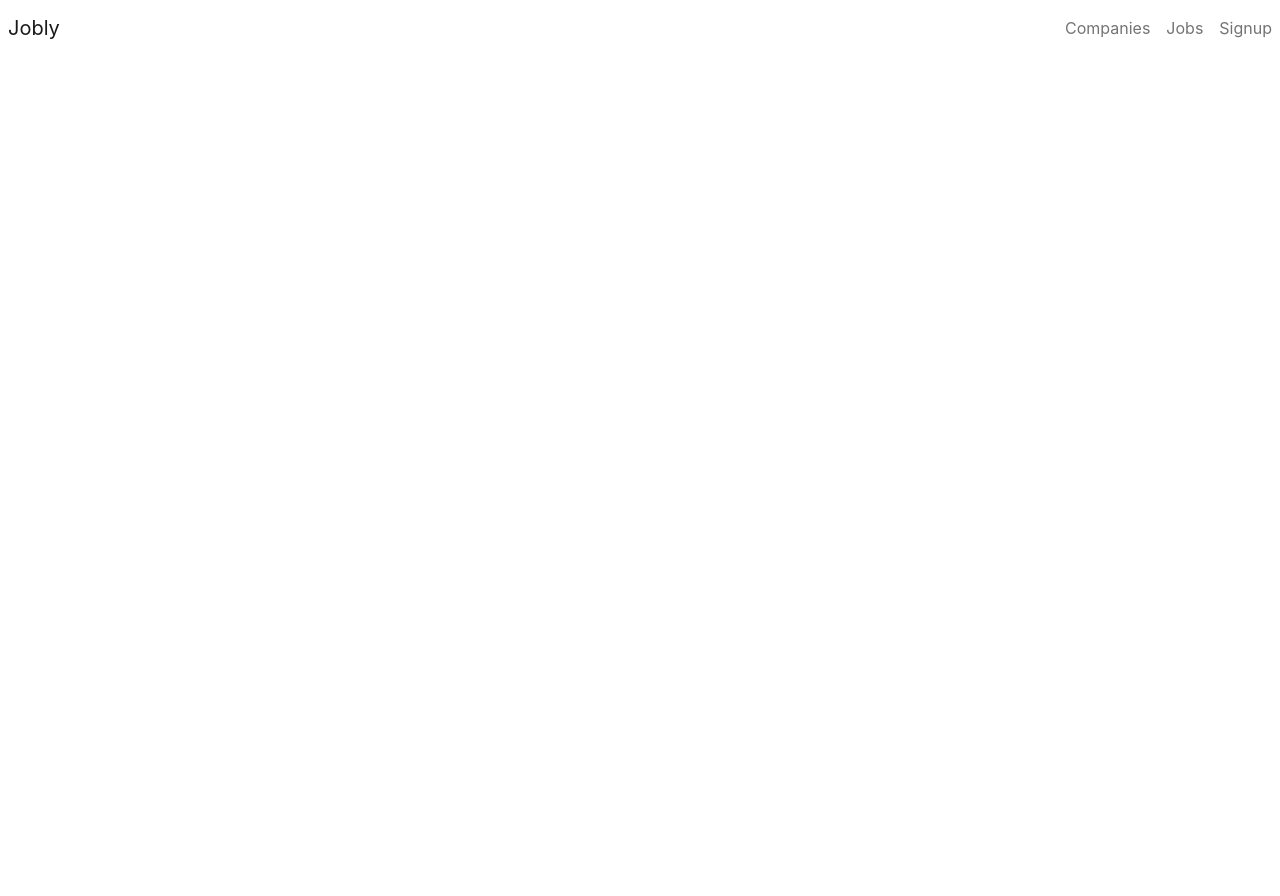
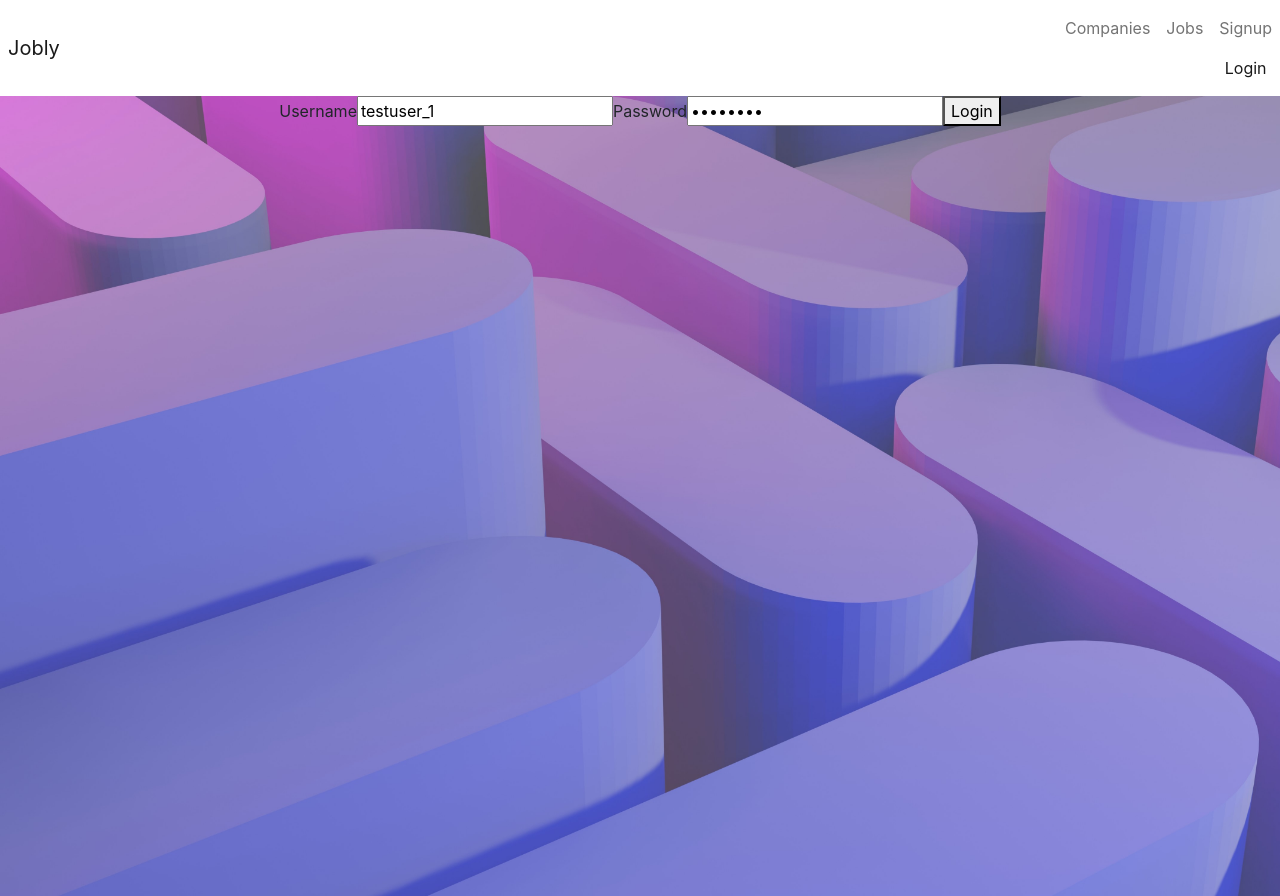
Before and after one commit to amathew195/react-jobly, a React (Create React App) app: page /login in a window 1280 px wide. Before the commit the page ends 800 px from the top, so only its background shows below. Built offline with nearby package versions, Linux system fonts and the light colour scheme; no server answers; the HTML template or start-up script is replaced by a standard one.

Commit message:
completed signup form, login form, working on error handling

```diff
--- a/package.json
+++ b/package.json
@@ -8,6 +8,7 @@
     "@testing-library/user-event": "^13.5.0",
     "axios": "^1.2.0",
     "bootstrap": "^5.2.3",
+    "jwt-decode": "^3.1.2",
     "react": "^18.2.0",
     "react-bootstrap": "^2.6.0",
     "react-dom": "^18.2.0",
--- a/src/App.js
+++ b/src/App.js
@@ -5,7 +5,7 @@ import RoutesList from "./RoutesList";
 import NavBar from "./NavBar";
 import userContext from "./userContext";
 import JoblyApi from "./api";
-import { isCompositeComponent } from "react-dom/test-utils";
+import jwt_decode from "jwt-decode";
 
 /**
  * This app component displays a website that allows users to navigate through
@@ -21,17 +21,19 @@ function App() {
 
   let initialUser = { userDetails: null, isLoading: true };
 
-  const [token, setToken] = useState(null);
+  const [token, setToken] = useState({ data: null, error: null });
   const [currentUser, setCurrentUser] = useState(initialUser);
 
   console.log(currentUser, "currentUser");
   console.log(token, "token");
 
   useEffect(function updateUserDataWhenTokenChanges() {
-    if (token) {
+    if (token.data) {
+      const decodedToken = jwt_decode(token.data);
+      const { username } = decodedToken;
       async function updateUser() {
-        const user = await JoblyApi.getUserDetails();
-        setCurrentUser({ userDetails: user, isLoading: false });
+        const user = await JoblyApi.getUserDetails(username);
+        setCurrentUser({ userDetails: user, isLoading: false, errors: null });
       }
       updateUser();
     }
@@ -42,7 +44,7 @@ function App() {
       username,
       password,
     });
-    setToken({ token });
+    setToken({ data: token, err: null });
   }
 
   async function signUpUser({
@@ -52,14 +54,18 @@ function App() {
     lastName,
     email,
   }) {
-    const token = await JoblyApi.authenticateSignUpAndGetToken({
+    try {
+      const tokenData = await JoblyApi.authenticateSignUpAndGetToken({
         username,
         password,
         firstName,
         lastName,
         email,
       });
-    setToken({ token });
+      setToken({ data: token, err: null });
+    } catch (err) {
+      setToken({ data: null, err });
+    }
   }
 
   function logoutUser() {
@@ -68,10 +74,10 @@ function App() {
   }
 
   return (
-    <userContext.Provider value={currentUser}>
+    <userContext.Provider value={{ currentUser: currentUser.userDetails, token }}>
       <div className="App container-fluid">
         <BrowserRouter>
-          <NavBar />
+          <NavBar logout={logoutUser} />
           <RoutesList login={loginUser} signUp={signUpUser} />
         </BrowserRouter>
       </div>
--- a/src/Homepage.js
+++ b/src/Homepage.js
@@ -1,4 +1,6 @@
 import "./Homepage.css";
+import userContext from "./userContext";
+import { useContext } from 'react';
 /**
  * This component renders the homepage.
  *
@@ -9,11 +11,16 @@ import "./Homepage.css";
  */
 
 function Homepage() {
+
+  const { currentUser } = useContext(userContext);
+
   return (
     <div className="Homepage">
       <div>
         <h1>Jobly</h1>
-        <h2>All the jobs in one, convenient place!</h2>
+        <h2>All the jobs in one, convenient place.</h2>
+        {currentUser &&
+          <h2>Welcome Back, {currentUser.firstName}!</h2>}
       </div>
     </div>
   );
--- a/src/LoginForm.js
+++ b/src/LoginForm.js
@@ -1,3 +1,52 @@
-function LoginForm() {}
+import { useState } from 'react';
+import { useNavigate } from 'react-router-dom';
+import './SignUpForm.css';
+
+function LoginForm({ login }) {
+  const initialState = {
+    username: "testuser_1",
+    password: "password"
+  };
+
+  const [formData, setFormData] = useState(initialState);
+  const navigate = useNavigate();
+
+  function handleChange(evt) {
+    const { name, value } = evt.target;
+    setFormData(fData => ({
+      ...fData,
+      [name]: value,
+    }));
+  }
+
+  function handleSubmit(evt) {
+    evt.preventDefault();
+    login(formData);
+    navigate("/");
+  }
+
+  return (
+    <div className="SignUpForm">
+      <form onSubmit={handleSubmit}>
+        <label htmlFor="username">Username</label>
+        <input
+          id="username"
+          name="username"
+          value={formData.username}
+          onChange={handleChange}>
+        </input>
+        <label htmlFor="password">Password</label>
+        <input
+          type="password"
+          name="password"
+          id="password"
+          value={formData.password}
+          onChange={handleChange}>
+        </input>
+        <button>Login</button>
+      </form>
+    </div>
+  );
+}
 
 export default LoginForm;
--- a/src/NavBar.js
+++ b/src/NavBar.js
@@ -1,4 +1,6 @@
 import { NavLink } from "react-router-dom";
+import userContext from "./userContext";
+import { useContext } from 'react';
 
 /**
  * Renders the navbar.
@@ -9,7 +11,11 @@ import { NavLink } from "react-router-dom";
  * App -> NavBar
  */
 
-function NavBar() {
+function NavBar({ logout }) {
+
+  const { currentUser } = useContext(userContext);
+  console.log(currentUser, "currentUser in NavBar");
+
   return (
     <nav className="navbar navbar-expand-lg navbar-light bg-white">
       <div className="container-fluid">
@@ -38,15 +44,27 @@ function NavBar() {
             <NavLink className="nav-link" reloadDocument to="/jobs">
               Jobs
             </NavLink>
-            <NavLink className="nav-link" reloadDocument to="/signup">
-              Signup
-            </NavLink>
-            {/* <NavLink className="nav-link" reloadDocument to="/">
-              Logout
-            </NavLink> */}
-            {/* <NavLink className="nav-link" reloadDocument to="/profile">
-              Profile
-            </NavLink> */}
+
+            {!currentUser &&
+              <div>
+                <NavLink className="nav-link" reloadDocument to="/signup">
+                  Signup
+                </NavLink>
+                <NavLink className="nav-link" reloadDocument to="/login">
+                  Login
+                </NavLink>
+              </div>
+            }
+
+            {currentUser &&
+              <div>
+                <NavLink onClick={logout} className="nav-link" reloadDocument to="/">
+                  Logout {currentUser.firstName}
+                </NavLink>
+                <NavLink className="nav-link" reloadDocument to="/profile">
+                  Profile
+                </NavLink>
+              </div>}
           </div>
         </div>
       </div>
--- a/src/SignUpForm.js
+++ b/src/SignUpForm.js
@@ -1,16 +1,21 @@
 import { useState } from 'react';
 import './SignUpForm.css';
+import userContext from "./userContext";
+import { useContext } from 'react';
 
 function SignUpForm({ signUp }) {
 
   const initialState = {
-    username: "",
-    password: "",
-    firstName: "",
-    lastName: "",
-    email: ""
+    username: "testuser_1",
+    password: "password",
+    firstName: "test",
+    lastName: "user",
+    email: "testuser5@gmail.com"
   };
+
   const [formData, setFormData] = useState(initialState);
+  const { token } = useContext(userContext);
+  console.log(token, "token in searchform");
 
   function handleChange(evt) {
     const { name, value } = evt.target;
--- a/src/api.js
+++ b/src/api.js
@@ -70,7 +70,7 @@ class JoblyApi {
   static async authenticateSignUpAndGetToken(data) {
     let res = await this.request("auth/register", data, "POST");
     this.token = res.token;
-    return res;
+    return res.token;
   }
 
   /** Login user
@@ -79,7 +79,7 @@ class JoblyApi {
   static async authenticateLoginAndGetToken(data) {
     let res = await this.request("auth/token", data, "POST");
     this.token = res.token;
-    return res;
+    return res.token;
   }
 
   /** Get user details and returns object.
```
Also changed, not shown: 1 other file (tests, documents, lock files or other folders). Lines whose indentation alone changed are shown as unchanged.
